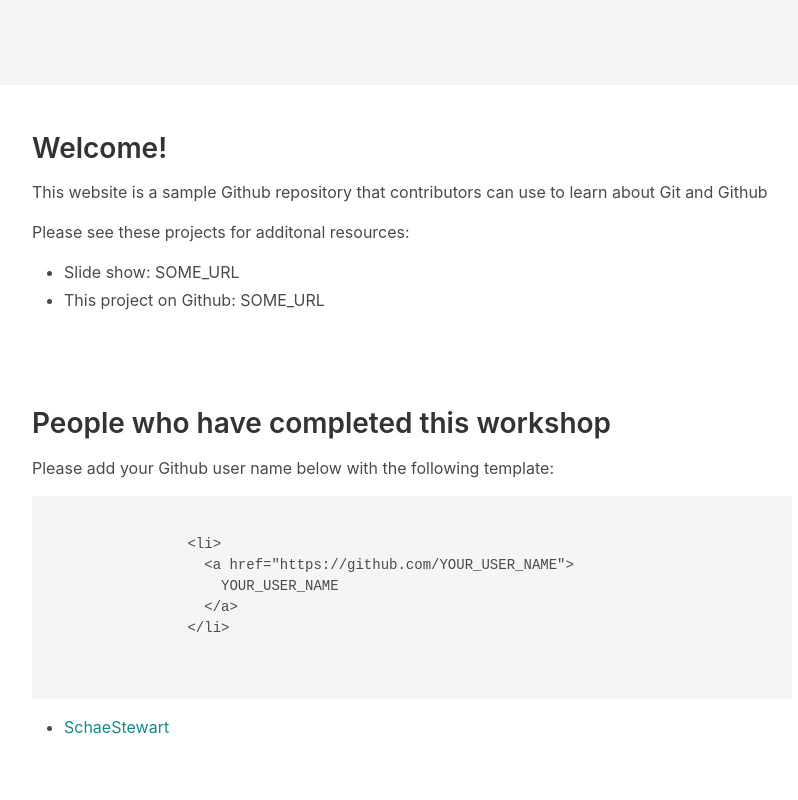
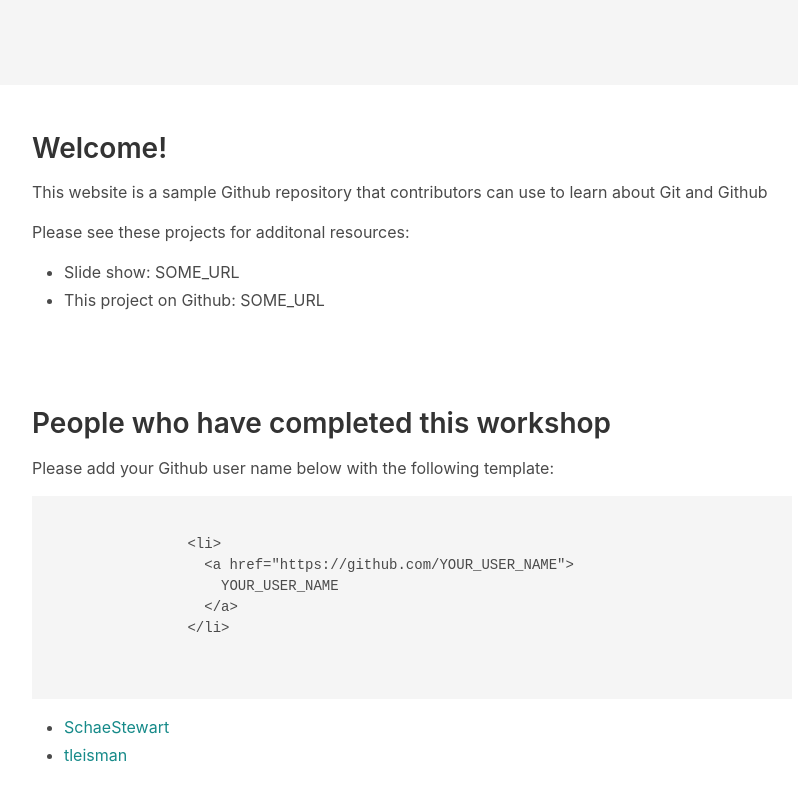
Before and after one commit to codeforgso/github-workshop-site, a website: page index.html in a window 1280 px wide. Shown: the part 378-1178 px from the top of the page, without its empty margins (228-1026 px from the left). Drawn offline with Linux system fonts and the light colour scheme.

Commit message:
Add GitHub username

```diff
--- a/index.html
+++ b/index.html
@@ -104,6 +104,9 @@
                 <li>
                   <a href="https://github.com/SchaeStewart">SchaeStewart</a>
                 </li>
+                <li>
+                  <a href="https://github.com/tleisman">tleisman</a>
+                </li>
                 <!-- Add the above line below here -->
               </ul>
             </div>
```
